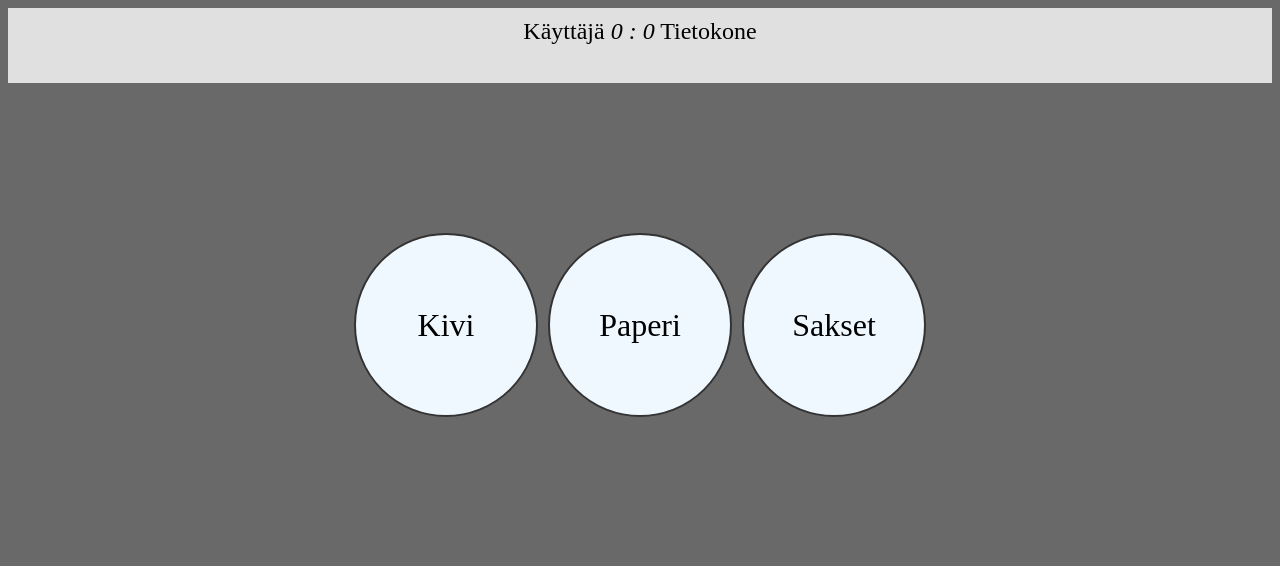
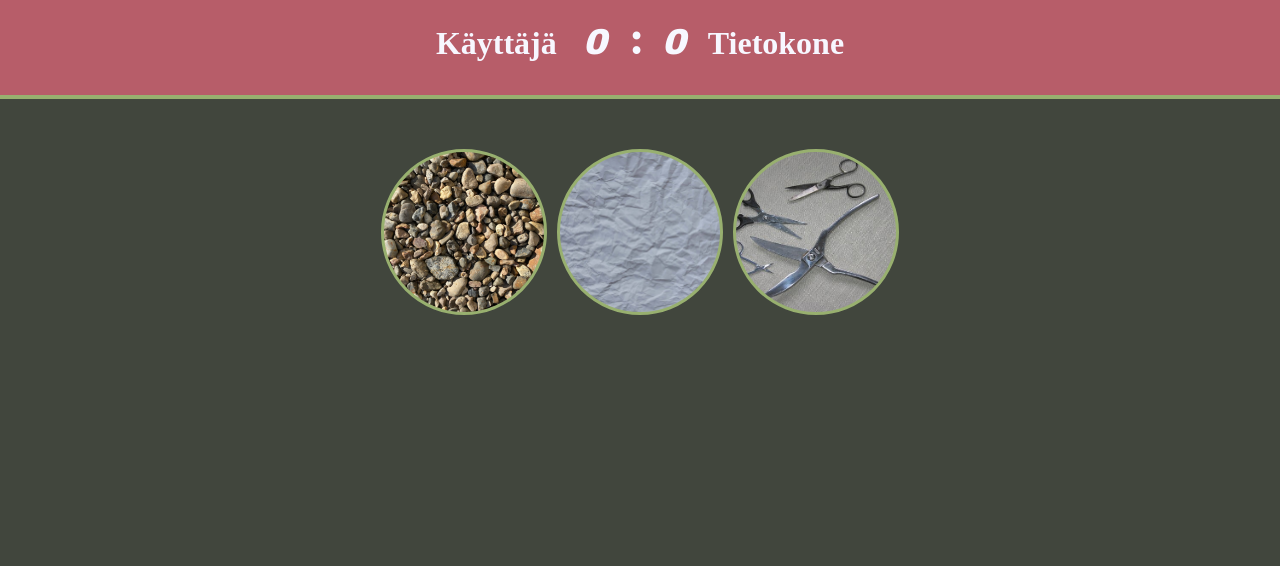
Before and after one commit to SisuSaastamoinen/projektit1, a PHP site: page /ksp.html in a window 1280 px wide. Shown: the top 566 px of the page. Run offline with PHP 8.4, Linux system fonts and the light colour scheme.

Commit message:
use images as background and improve css

```diff
--- a/ksp/css/ksp.css
+++ b/ksp/css/ksp.css
@@ -1,7 +1,20 @@
+:root {
+  --charcoal-brown: #41463d;
+  --dusty-mauve: #b75d69;
+  --ghost-white: #f7f7ff;
+  --yellow-green: #b1cf5f;
+  --muted-olive: #98b06f;
+}
+
+body {
+  margin: 0;
+  padding: 0;
+}
+
 .game-container {
   font-size: 32px;
-  background-color: dimgrey;
-  padding: 120px;
+  background: none;
+  padding: 20px;
   margin: 30px;
   display: flex;
   align-items: flex-start;
@@ -10,10 +23,72 @@
   gap: 10px;
 }
 
+.game-result {
+  font-size: 36px;
+  font-weight: bold;
+  color: var(--ghost-white);
+  text-align: center;
+  margin: 20px;
+}
+
+.score {
+  font-size: 48px;
+  font-weight: bold;
+  color: cadetblue;
+  text-align: center;
+  justify-content: center;
+  align-items: center;
+  margin: 10px;
+}
+
+.separator {
+  font-size: 48px;
+  font-weight: bold;
+  color: var(--ghost-white);
+  text-align: center;
+  justify-content: center;
+  align-items: center;
+  margin: 10px;
+}
+
+.player-score,
+.computer-score {
+  font-weight: bold;
+  font-family: "Arial Black", sans-serif;
+}
+
+.player-score {
+  font-size: 36px;
+  color: var(--ghost-white);
+  text-align: center;
+  margin-left: 10px;
+}
+
+.computer-score {
+  font-size: 36px;
+  color: var(--ghost-white);
+  margin-left: -5px;
+  text-align: center;
+}
+
+.player {
+  font-size: 32px;
+  font-weight: bold;
+  color: var(--ghost-white);
+  margin-bottom: 10px;
+  text-align: center;
+}
+
+.computer {
+  font-size: 32px;
+  font-weight: bold;
+  color: var(--ghost-white);
+  margin-bottom: 10px;
+  text-align: center;
+}
+
 .game-element {
-  border: 2px solid #333;
-  padding: 10px;
-  background-color: aliceblue;
+  border: 3px solid var(--muted-olive);
   border-radius: 100%;
   min-width: 160px;
   min-height: 160px;
@@ -24,24 +99,52 @@
   flex-direction: row;
 }
 
+#rock {
+  background-image: url("../resources/img/rock.jpg");
+  background-size: cover;
+  background-position: center;
+}
+
+#paper {
+  background-image: url("../resources/img/paper.jpg");
+  background-size: cover;
+  background-position: center;
+}
+
+#scissors {
+  background-image: url("../resources/img/scissors.jpg");
+  background-size: cover;
+  background-position: center;
+}
+
+.game-element-text {
+  padding: 5px;
+  border: none;
+  background-color: var(--yellow-green);
+  border-radius: 10px;
+}
+
 .score-board {
   padding: 10px;
   font-size: 24px;
+  background-color: var(--dusty-mauve);
+  margin: 0 auto;
+  border-bottom: 4px solid var(--muted-olive);
+  width: 100view-width;
+  display: block;
   text-align: center;
-  background-color: #e0e0e0;
 }
 
 .game-element:hover {
-  border-color: #dc143c;
-  background-color: darkgray;
-  box-shadow: 0 0 10px black;
+  border-color: var(--dusty-mauve);
+  box-shadow: 0 0 10px var(--charcoal-brown);
 }
 
 body {
-  background-color: dimgray;
+  background-color: var(--charcoal-brown);
 }
 
 .clicked {
-  background-color: #dc143c;
-  color: #dc143c;
+  background-color: var(--dusty-mauve);
+  color: var(--dusty-mauve);
 }
--- a/ksp/js/ksp.js
+++ b/ksp/js/ksp.js
@@ -61,7 +61,7 @@ function onClick(event) {
   } else {
     message_to_display = "Tasapeli";
   }
-  document.querySelector(".player-score").innerText = player_score + " :";
+  document.querySelector(".player-score").innerText = player_score;
   document.querySelector(".computer-score").innerText = computer_score;
   document.querySelector("#game-result").innerText = message_to_display;
 }
--- a/ksp/ksp.html
+++ b/ksp/ksp.html
@@ -9,16 +9,19 @@
   <body>
     <!-- prettier-ignore -->
     <header class="score-board">
-      <span  id="player">Käyttäjä</span>
-      <var   id="player-score"    class ="player-score">0 : </var>
+      <span  id="player" class="player">Käyttäjä</span>
+      <span  id="score" class ="score">
+      <var   id="player-score"    class ="player-score">0</var>
+        <span class="separator">:</span>
       <var   id="computer-score"  class="computer-score">0</var>
-      <span  id="computer">Tietokone</span>
+      </span>
+      <span  id="computer" class="computer">Tietokone</span>
     <h3 class="game-result" id="game-result"></h3>
     </header>
     <div class="game-container">
-      <div class="game-element" id="rock">Kivi</div>
-      <div class="game-element" id="paper">Paperi</div>
-      <div class="game-element" id="scissors">Sakset</div>
+      <div class="game-element" id="rock"></div>
+      <div class="game-element" id="paper"></div>
+      <div class="game-element" id="scissors"></div>
     </div>
   </body>
   <script src="js/ksp.js"></script>
```
Also changed, not shown: ksp/resources/img/paper.jpg (added), ksp/resources/img/rock.jpg (added), ksp/resources/img/scissors.jpg (added).
